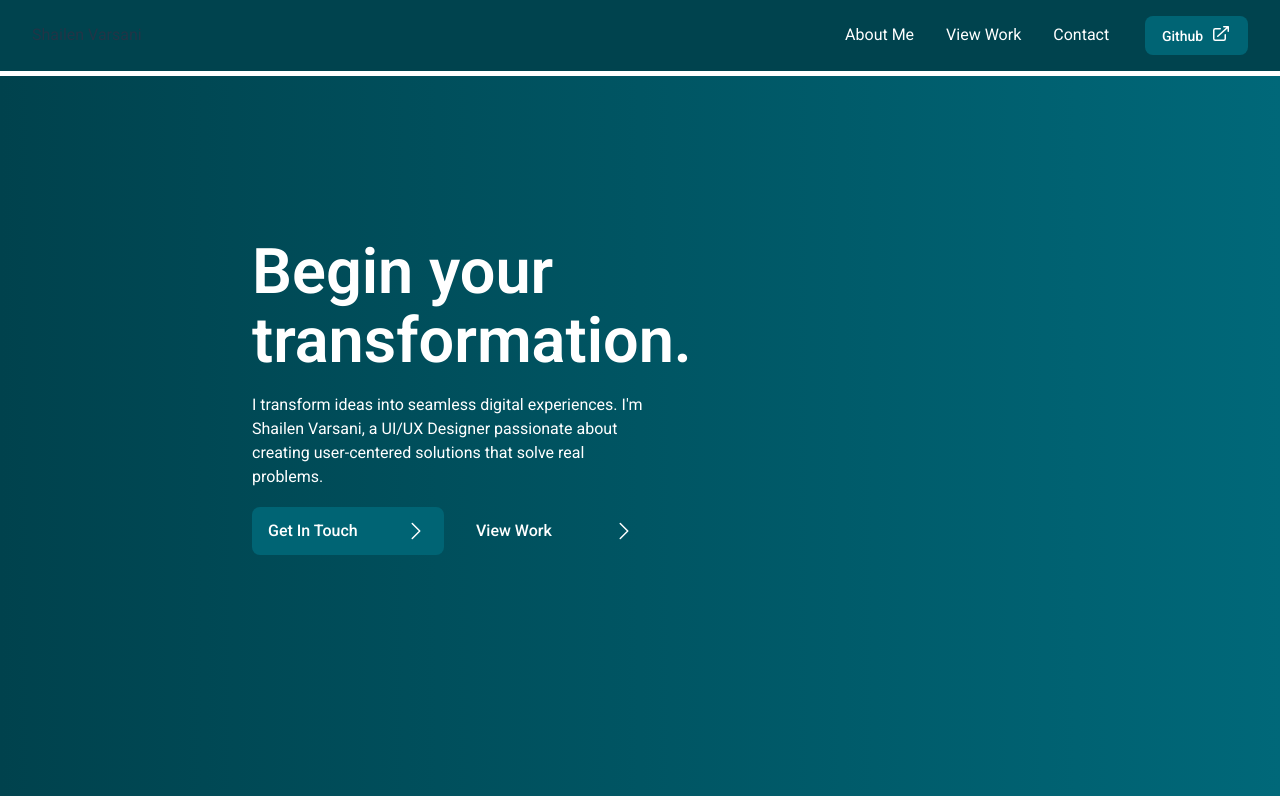
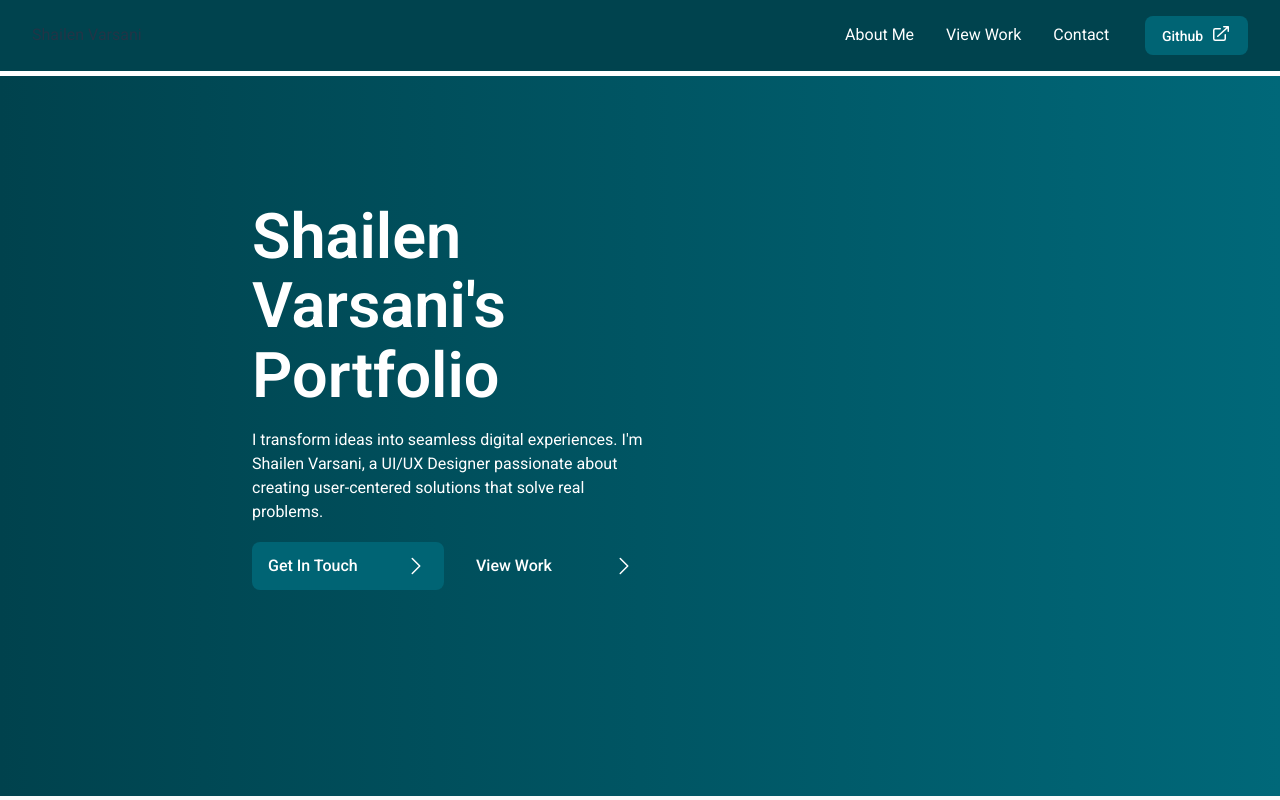
Before and after one commit to ShailenVarsani15/www.shailenvarsani.co.uk, a React (Vite) app: page / in a window 1280 px wide. Shown: the top 800 px of the page. Built offline with nearby package versions, Linux system fonts and the light colour scheme.

Commit message:
Removing floating tiles

```diff
--- a/index.html
+++ b/index.html
@@ -5,7 +5,7 @@
     <link rel="icon" type="image/svg+xml" href="/vite.svg" />
     <link rel="stylesheet" href="https://cdnjs.cloudflare.com/ajax/libs/font-awesome/6.2.1/css/all.min.css" integrity="sha512-MV7K8+y+gLIBoVD59lQIYicR65iaqukzvf/nwasF0nqhPay5w/9lJmVM2hMDcnK1OnMGCdVK+iQrJ7lzPJQd1w==" crossorigin="anonymous" referrerpolicy="no-referrer"/>
     <meta name="viewport" content="width=device-width, initial-scale=1.0" />
-    <title>Vite + React</title>
+    <title>Shailen Varsani</title>
   </head>
   <body>
     <div id="root"></div>
--- a/src/about.jsx
+++ b/src/about.jsx
@@ -18,12 +18,12 @@ export function About() {
     return(
         <div id="about" className="about flex items-center lg:gap-20 lg:px-80 lg:py-60">
             <div className="about__picture flex items-center ">
-                <div className="basis-3xs">
+                <div className="">
                     <img className="about__picture__profile" src={BASE_URL + "/images/shailen-picture.png"} alt="" />
+                    {/* <div className="about__graphics__square bg-[var(--color-primary-30)]"></div>
                     <div className="about__graphics__square bg-[var(--color-primary-30)]"></div>
                     <div className="about__graphics__square bg-[var(--color-primary-30)]"></div>
-                    <div className="about__graphics__square bg-[var(--color-primary-30)]"></div>
-                    <div className="about__graphics__square bg-[var(--color-primary-30)]"></div>
+                    <div className="about__graphics__square bg-[var(--color-primary-30)]"></div> */}
                 </div>
             </div>
             <div className="about__info flex items-center p-8">
--- a/src/hero.jsx
+++ b/src/hero.jsx
@@ -26,7 +26,7 @@ export function Hero() {
         <div className="hero mt-15 lg:mt-19">
             <div className="flex flex-wrap lg:mx-40 justify-around items-center">
                 <div className="hero__introduction lg:mx-8">
-                    <h1 className="text-6xl">Begin your transformation.</h1>
+                    <h1 className="text-6xl">Shailen Varsani's Portfolio</h1>
                     <p>I transform ideas into seamless digital experiences. I'm Shailen Varsani, a UI/UX Designer passionate about creating user-centered solutions that solve real problems.</p>
           <div className="flex items-center gap-x-4">
                 <Button onClick={scrollToContact} href="" className="hero__button primary shadow-1g flex justify-between items-end">
```
Also changed, not shown: src/App.jsx (+0 -20 lines), src/about.css (line endings or trailing spaces).
